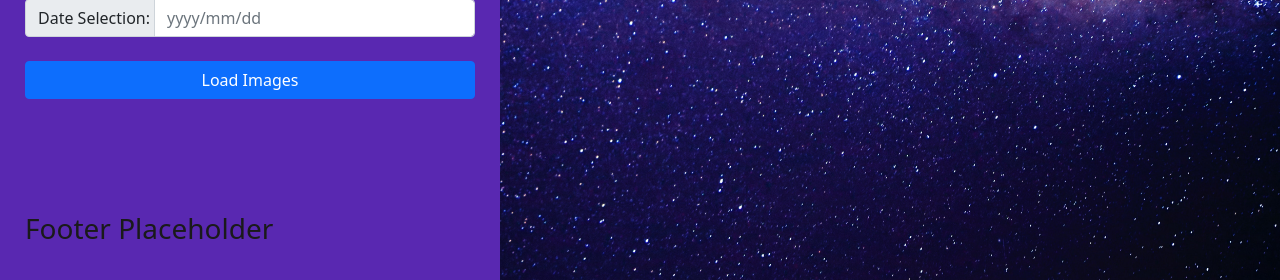
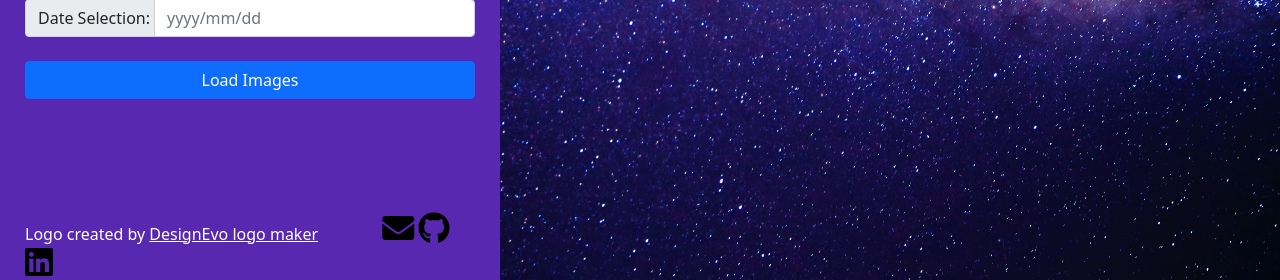
Before and after one commit to oballematt/spacestagram, a Node server app: page / in a window 1280 px wide. Shown: the part 663-943 px from the top of the page. Run offline with Node 20, Linux system fonts and the light colour scheme; data that the repository does not hold is empty; some libraries are stand-ins or nearby versions.

Commit message:
updating logo with peronal links and link to logo creator used to create logo.

```diff
--- a/public/css/home.css
+++ b/public/css/home.css
@@ -16,8 +16,28 @@ body {
   color: #1a1a1a;
 }
 
-.sidebar-container h3 {
+.sidebar-container footer {
   margin-top: 25%;
+}
+
+.disclaimer{
+  color: white
+}
+
+.sidebar-container footer i, .disclaimer{
+  display: inline-block;
+}
+
+.sidebar-container footer a{
+  color: black
+}
+
+.sidebar-container footer i:hover{
+  cursor: pointer;
+}
+
+.links{
+  margin-left: 10px
 }
 
 .image-container {
@@ -155,7 +175,7 @@ body {
 }
 
 @media (min-width: 2000px) {
-  .sidebar-container h3 {
+  .sidebar-container footer {
     margin-top: 100%;
   }
 }
--- a/views/home.handlebars
+++ b/views/home.handlebars
@@ -5,6 +5,7 @@
         <h5 class='text-center text-white mb-3'>The out of this world image collection app that shows you real photos
             collected from the rovers during their missions on Mars!</h5>
         <h5 class='text-center text-white'>To get started, select a rover, a camera and a date below</h5>
+
     </header>
     <div class="queryOptions mt-5">
         <div class="input-group">
@@ -29,7 +30,13 @@
         </div>
         <button id="loadRoverImages" type="button" class='btn btn-primary mt-4 w-100'>Load Images</button>
         <footer>
-            <h3>Footer Placeholder</h3>
+            <div class='disclaimer'>Logo created by <a style="color:white" href="https://www.designevo.com/"
+                    title="Free Online Logo Maker">DesignEvo logo
+                    maker</a>
+            </div>
+            <a href="mailto:oballematt@gmail.com"><i style='margin-left: 60px' class="fas fa-envelope fa-2x"></i></a>
+            <a href="https://github.com/oballematt"><i class="fab fa-github fa-2x"></i></a>
+            <a href="https://www.linkedin.com/in/matt-oballe-4a1b0563/"><i class="fab fa-linkedin fa-2x"></i></a>
         </footer>
     </div>
 </aside>
```
Also changed, not shown: public/images/logo-footer.jpg (added).
